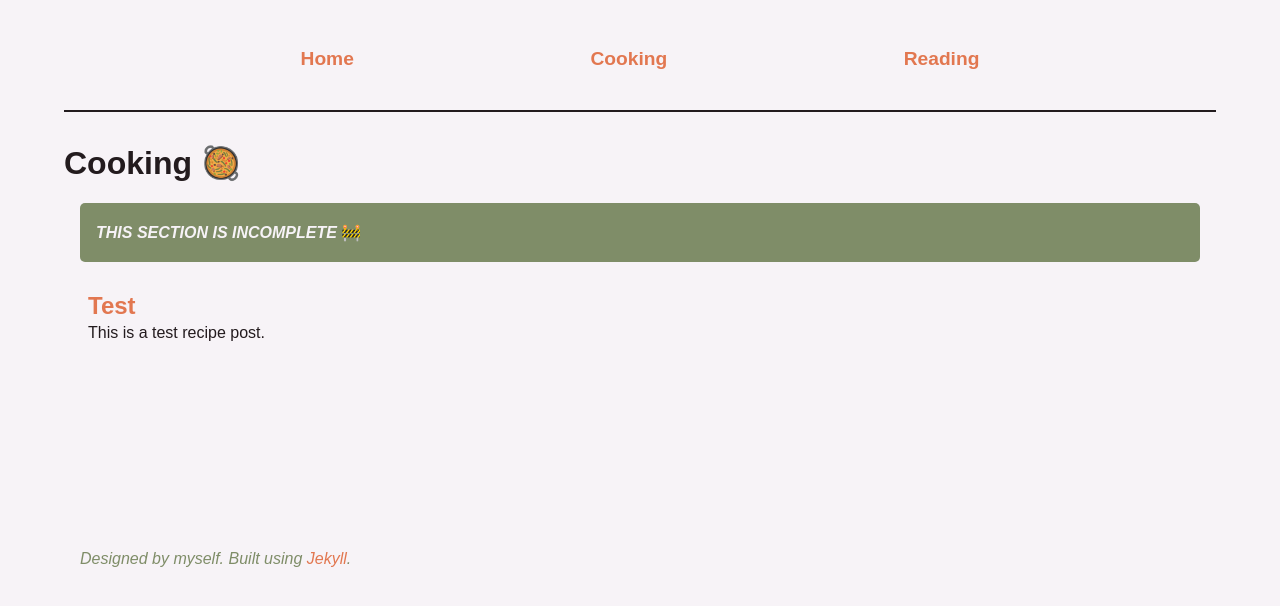
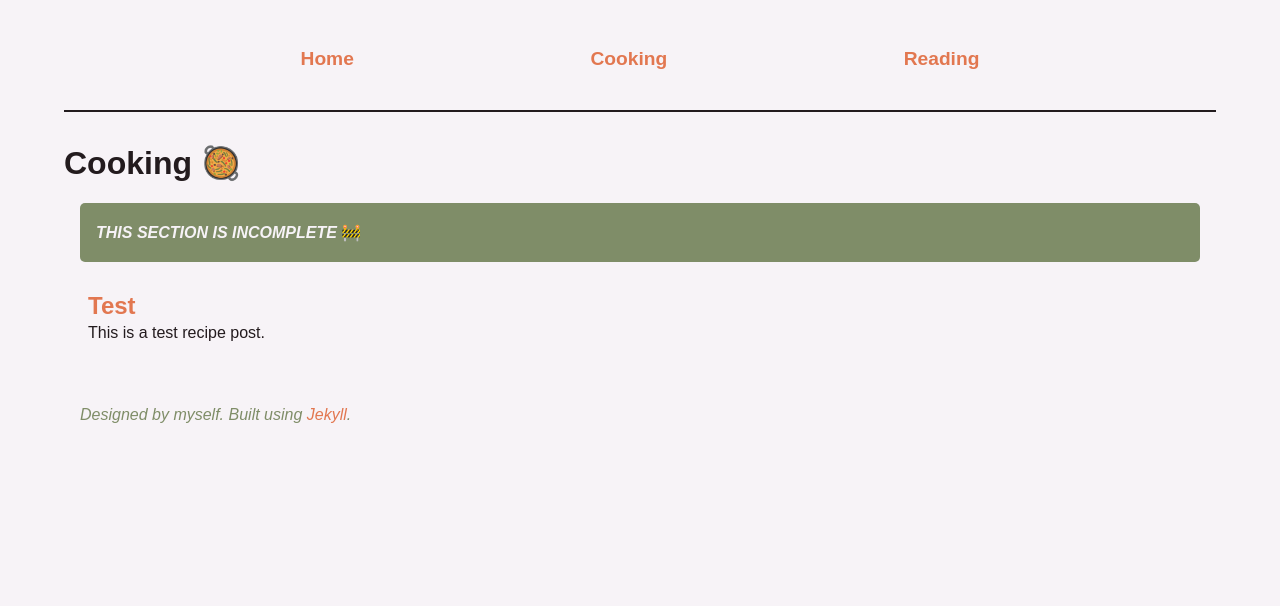
Before and after one commit to bobertoyin/bobertoyin.github.io, a Jekyll site: the page built from cooking.md, in a window 1280 px wide. Shown: the top 606 px of the page. Built offline with Jekyll 4.4.1, drawn with Linux system fonts in a browser that asks for light colours; some web fonts are replaced; our own code applies the rules of GitHub Pages for plain Markdown files.

Commit message:
shortening footer height and making links snappier

```diff
--- a/_sass/main.scss
+++ b/_sass/main.scss
@@ -6,8 +6,8 @@ $primary_color: #231B1E;
 $background_color: #F7F3F7;
 $secondary_color: #7F8D68;
 $tertiary_color: #E27750;
-$link_hover_timing: 0.15s;
-$link_hover_anim_style: linear;
+$link_hover_timing: 0.1s;
+$link_hover_anim_style: ease-in;
 
 /*
 BASIC MARKDOWN STYLING
@@ -88,8 +88,8 @@ nav {
 }
 
 footer {
-    margin-top: 10em;
-    padding: 3em 1em;
+    margin-top: 3em;
+    padding: 1em 1em;
     border-radius: 5px;
     color: $secondary_color;
 }
@@ -104,7 +104,6 @@ MAIN PAGE EXTRAS
     border-radius: 100%;
     border-width: 5px;
     border-style: solid;
-    opacity: 80%;
 
     &:nth-of-type(even) {
         border-color: $tertiary_color;
@@ -114,7 +113,3 @@ MAIN PAGE EXTRAS
         border-color: $secondary_color;
     }
 }
-
-/*
-READING LIST
-*/
```
Also changed, not shown: 1 other file.
